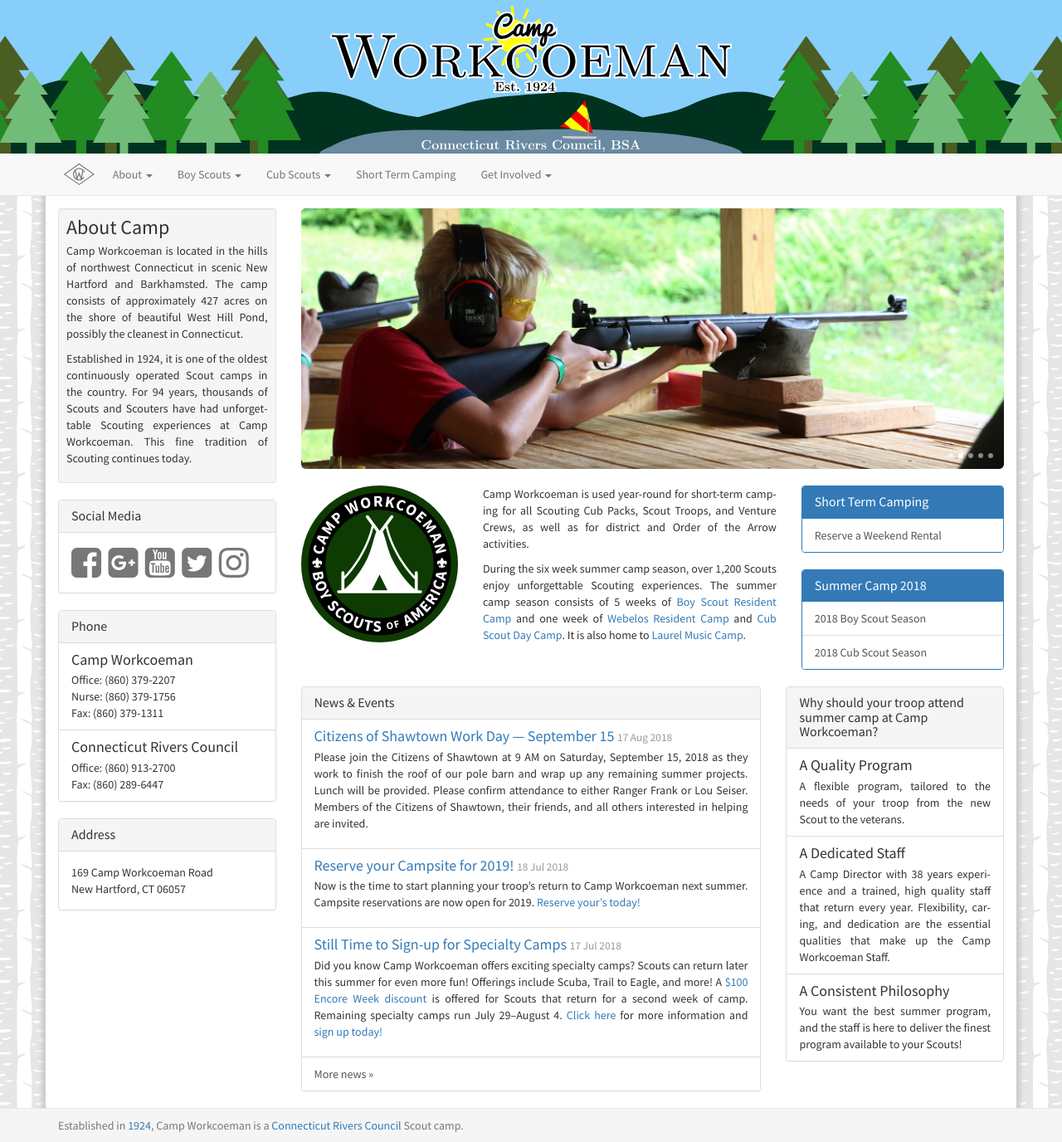
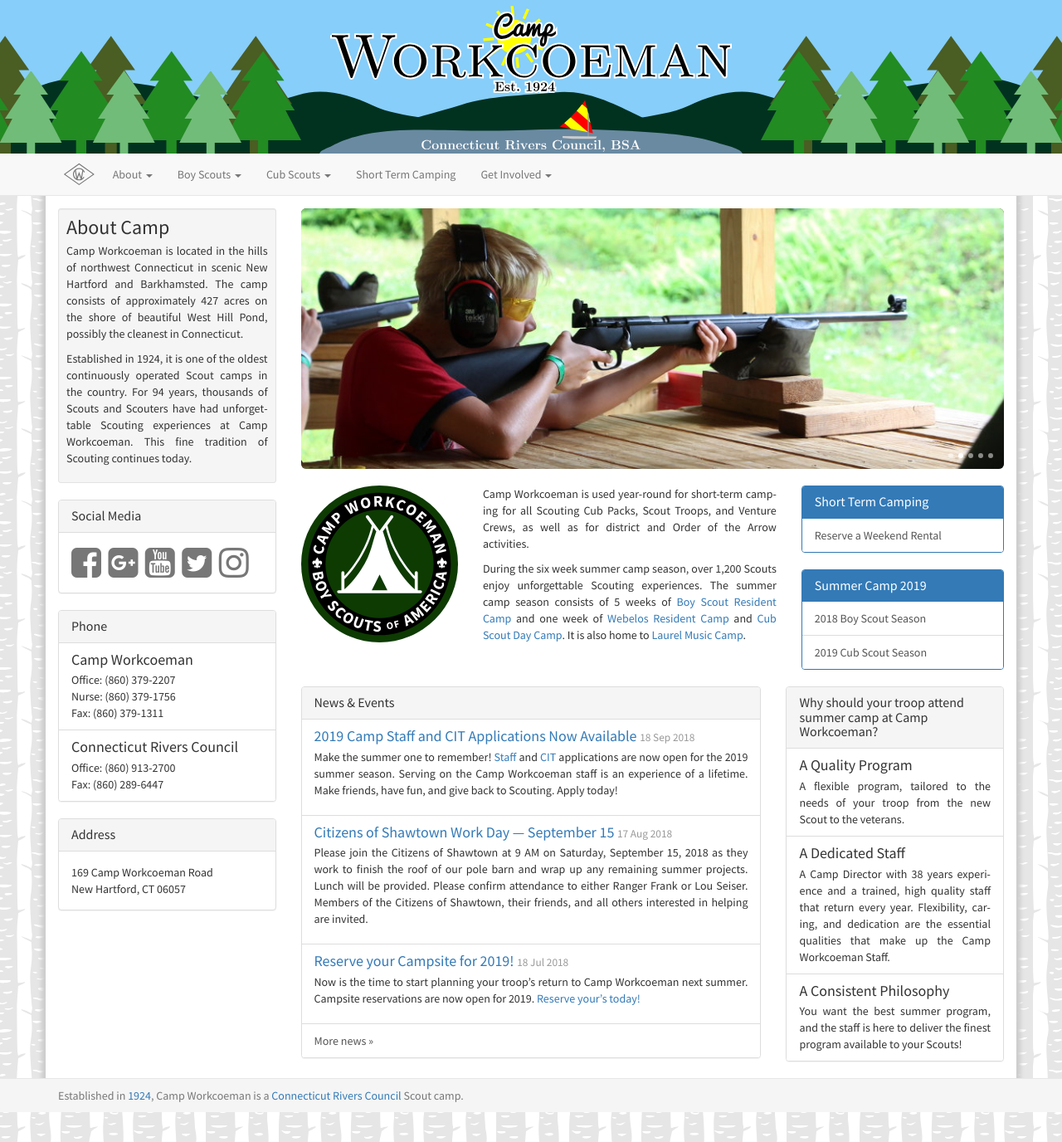
Before and after one commit to campworkcoeman/campworkcoeman.org, a Jekyll site: the page built from index.html, in a window 1280 px wide. Shown: the whole page at 83% size. Built offline with Jekyll 4.4.1, drawn with Linux system fonts in a browser that asks for light colours; nearby versions of some CDN libraries; Markdown is read by kramdown in place of the engine named in the settings.

Commit message:
Add 2019 staff and CIT applications.

```diff
--- /dev/null
+++ b/about/news/_posts/2018-09-18-staff-applications-available.md
@@ -0,0 +1,7 @@
+---
+published: true
+layout: news-item
+title: 2019 Camp Staff and CIT Applications Now Available
+---
+
+Make the summer one to remember! [Staff](https://docs.google.com/forms/d/e/1FAIpQLScOknNJ9BTHiZdkF57je9tBqPU_jTjJdfR3pm-hQ_VyQnE37A/viewform) and [CIT](https://docs.google.com/forms/d/e/1FAIpQLSd8B2iVWv9Ujfc5gLHb35dWL_DVO6EEh80SJmPyl5liy35sLQ/viewform) applications are now open for the 2019 summer season. Serving on the Camp Workcoeman staff is an experience of a lifetime. Make friends, have fun, and give back to Scouting. Apply today!
--- a/index.html
+++ b/index.html
@@ -50,14 +50,14 @@
           </div>
           <div class="panel panel-primary">
             <div class="panel-heading">
-              <h3 class="panel-title">Summer Camp 2018</h3>
+              <h3 class="panel-title">Summer Camp 2019</h3>
             </div>
             <div class="list-group">
-              <a href="{{ site.url }}/2018/" class="list-group-item">
+              <a href="{{ site.url }}/2019/" class="list-group-item">
                 2018 Boy Scout Season
               </a>
-              <a href="{{ site.url }}/cubcamp2018/" class="list-group-item">
-                2018 Cub Scout Season
+              <a href="{{ site.url }}/cubcamp2019/" class="list-group-item">
+                2019 Cub Scout Season
               </a>
             </div>
           </div>
```
Also changed, not shown: 2019.md (+2 -1 lines), get-involved/staff.md (+2 -2 lines), wifi-landing.md (+2 -1 lines).
